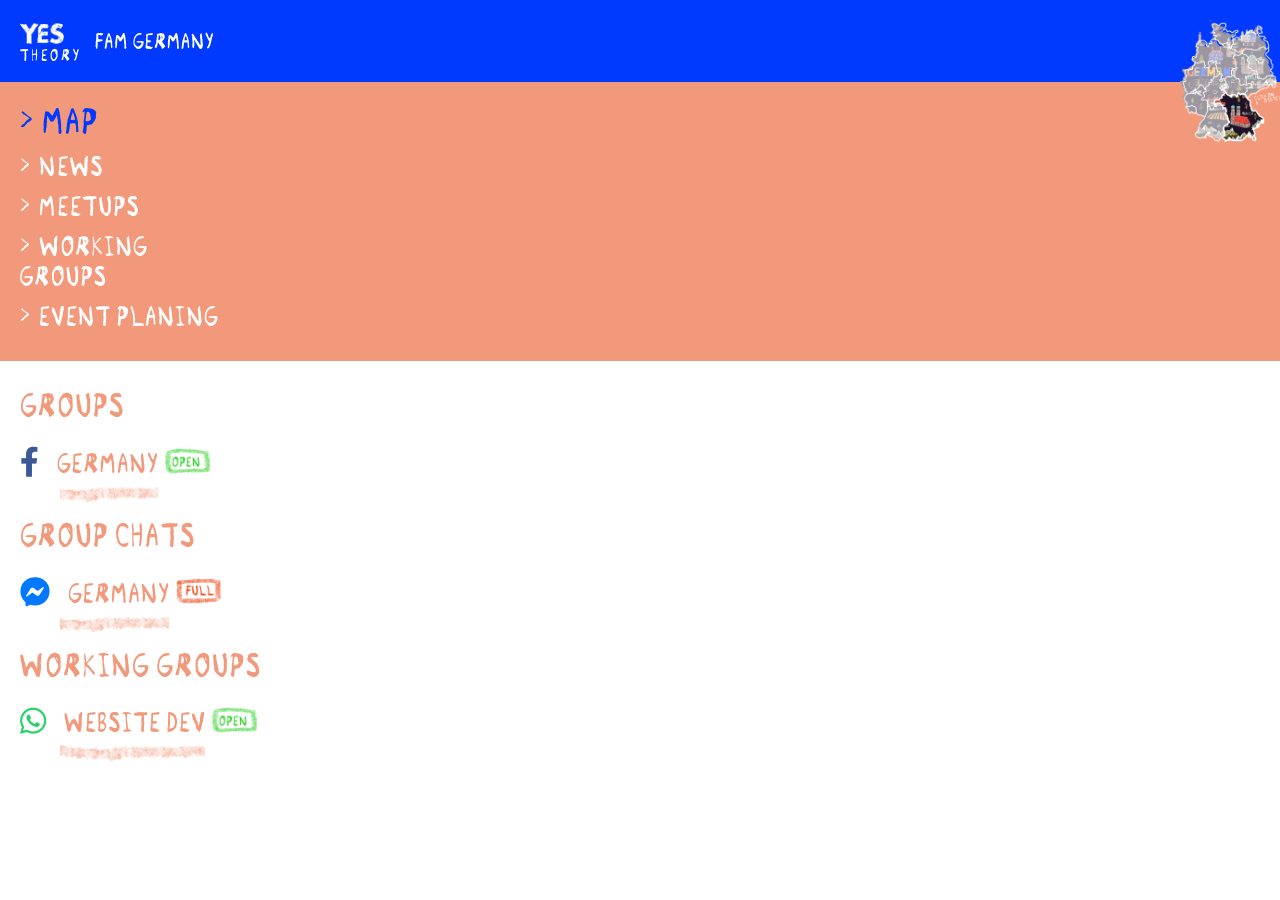
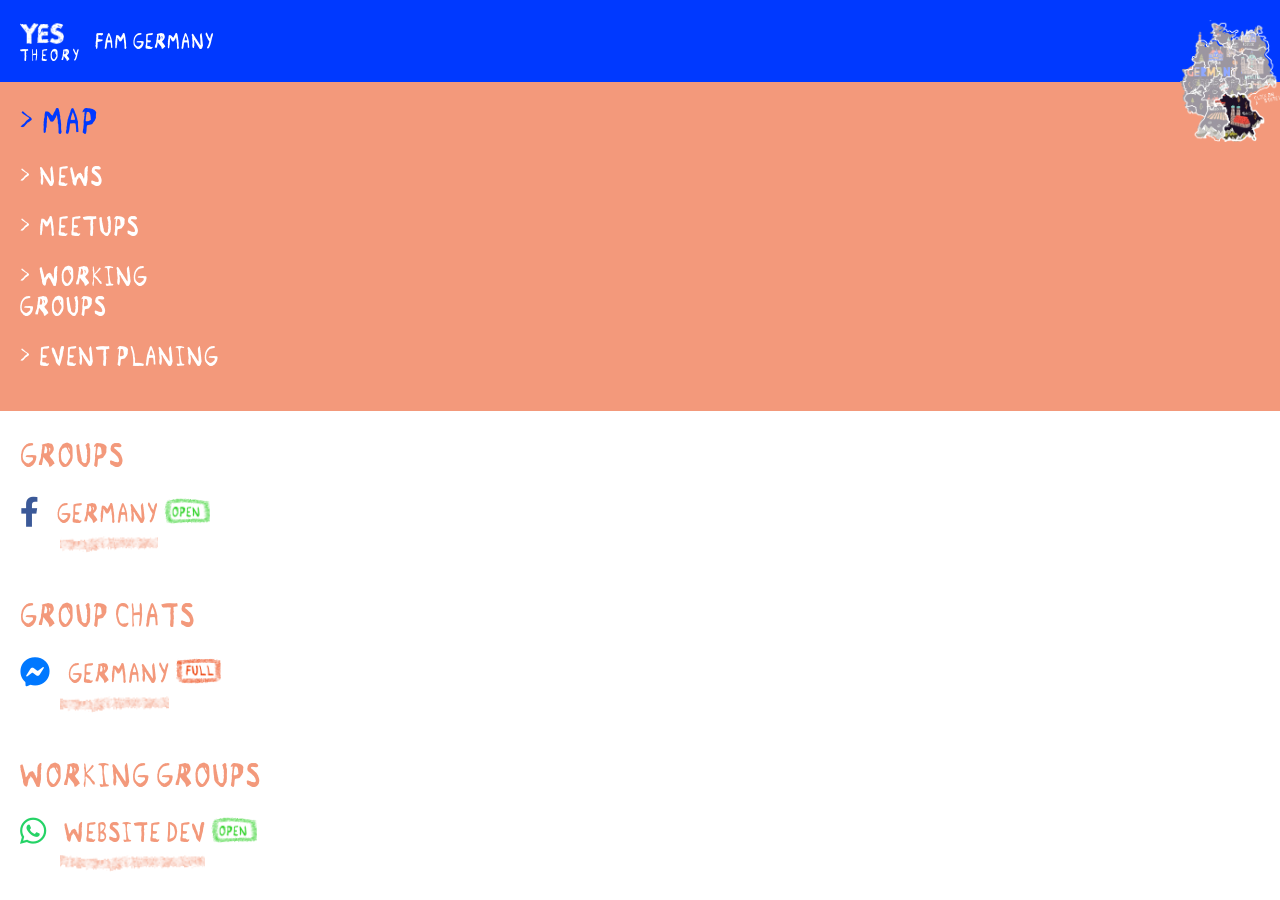
Before and after one commit to Yes-Theory/yes-theory.github.io, a Jekyll site: the page built from preview.md, in a window 1280 px wide. Built offline with Jekyll 4.4.1, drawn with Linux system fonts in a browser that asks for light colours; nearby versions of some CDN libraries.

Commit message:
css fixes

```diff
--- a/assets/css/preview.scss
+++ b/assets/css/preview.scss
@@ -102,7 +102,7 @@
             transition: font-size 0.3s ease-in-out;
             width: 200px;
             font-size: 20px;
-            padding: 0 0 10px 0;
+            padding: 0 0 20px 0;
             @media (min-width: 1920px) {
                 font-size: 33px;
                 padding: 0 0 30px 0;
@@ -171,6 +171,7 @@
             ul{
                 margin: 0;
                 padding: 0;
+                display: table;
                 li{
                     font-family: $remnant;
                     font-size: 20px;
```
